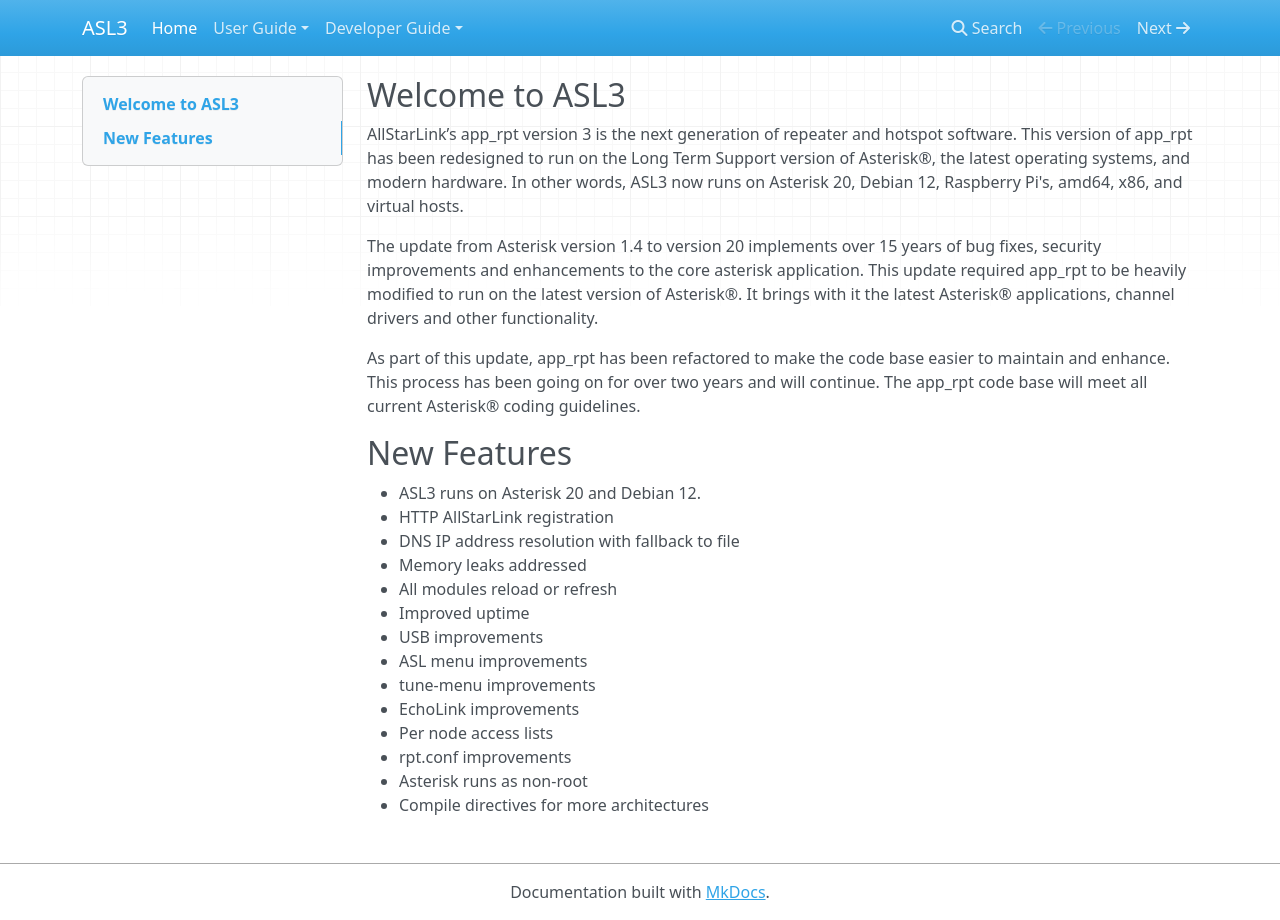
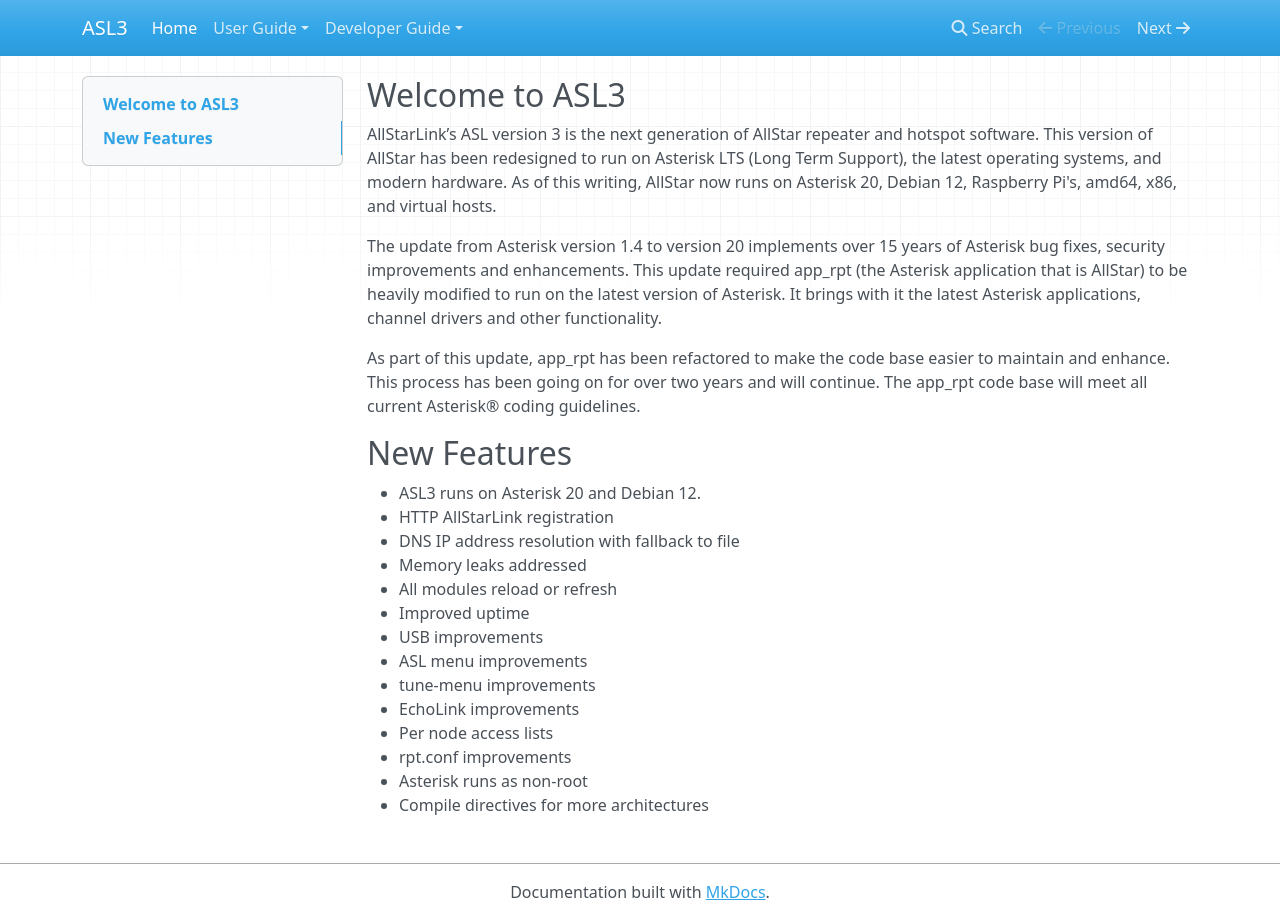
Before and after one commit to AllStarLink/ASL3-Manual, an MkDocs documentation site: the page built from docs/index.md, in a window 1280 px wide. Built offline with MkDocs 1.6.1, drawn with Linux system fonts in a browser that asks for light colours; nearby versions of some CDN libraries.

Commit message:
Update Welcome page
Add numerous mentions of "AllStar".

```diff
--- a/docs/index.md
+++ b/docs/index.md
@@ -1,8 +1,8 @@
 ## Welcome to ASL3
 
-AllStarLink’s app\_rpt version 3 is the next generation of repeater and hotspot software.  This version of app\_rpt has been redesigned to run on the Long Term Support version of Asterisk®, the latest operating systems, and modern hardware. In other words, ASL3 now runs on Asterisk 20, Debian 12, Raspberry Pi's, amd64, x86, and virtual hosts.
+AllStarLink’s ASL version 3 is the next generation of AllStar repeater and hotspot software.  This version of AllStar has been redesigned to run on Asterisk LTS (Long Term Support), the latest operating systems, and modern hardware. As of this writing, AllStar now runs on Asterisk 20, Debian 12, Raspberry Pi's, amd64, x86, and virtual hosts.
 
-The update from Asterisk version 1.4 to version 20 implements over 15 years of bug fixes, security improvements and enhancements to the core asterisk application.  This update required app\_rpt to be heavily modified to run on the latest version of Asterisk®.  It brings with it the latest Asterisk® applications, channel drivers and other functionality.
+The update from Asterisk version 1.4 to version 20 implements over 15 years of Asterisk bug fixes, security improvements and enhancements. This update required app\_rpt (the Asterisk application that is AllStar) to be heavily modified to run on the latest version of Asterisk.  It brings with it the latest Asterisk applications, channel drivers and other functionality.
 
 As part of this update, app\_rpt has been refactored to make the code base easier to maintain and enhance.  This process has been going on for over two years and will continue.  The app\_rpt code base will meet all current Asterisk® coding guidelines.
 
```
